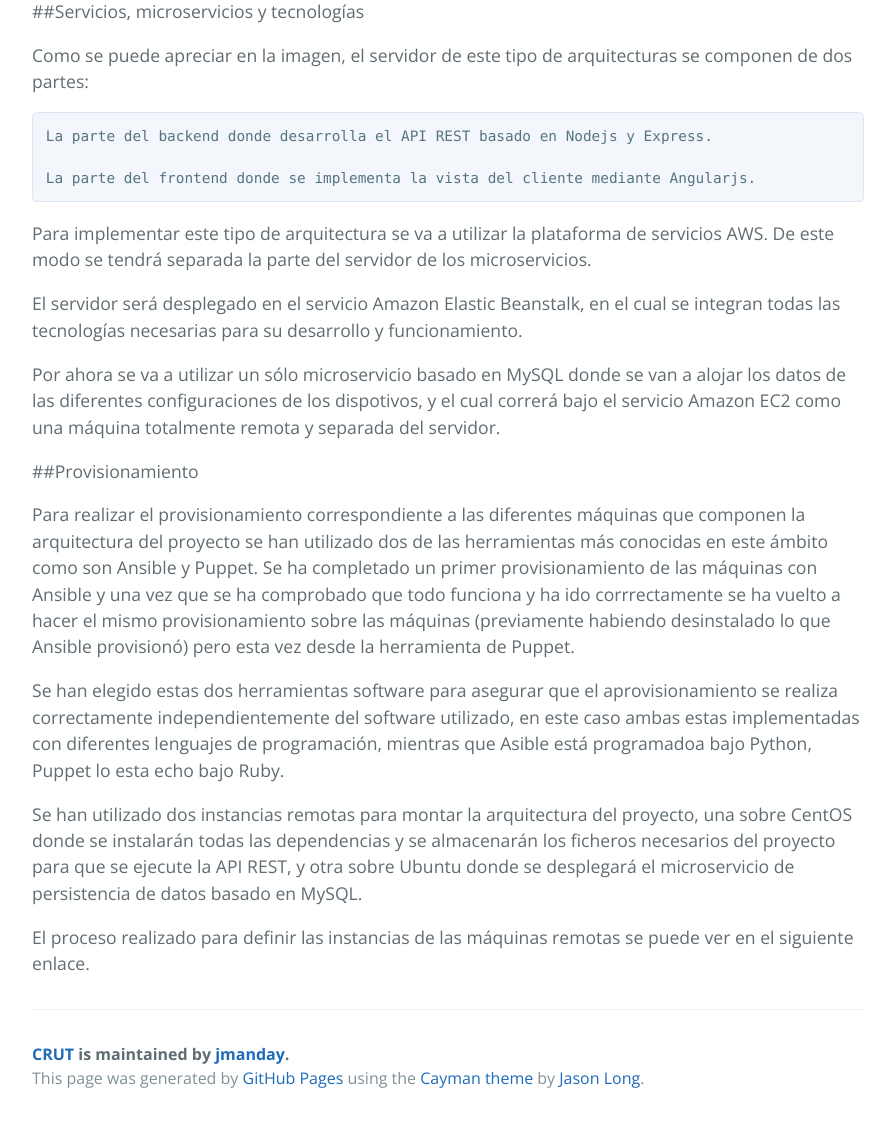
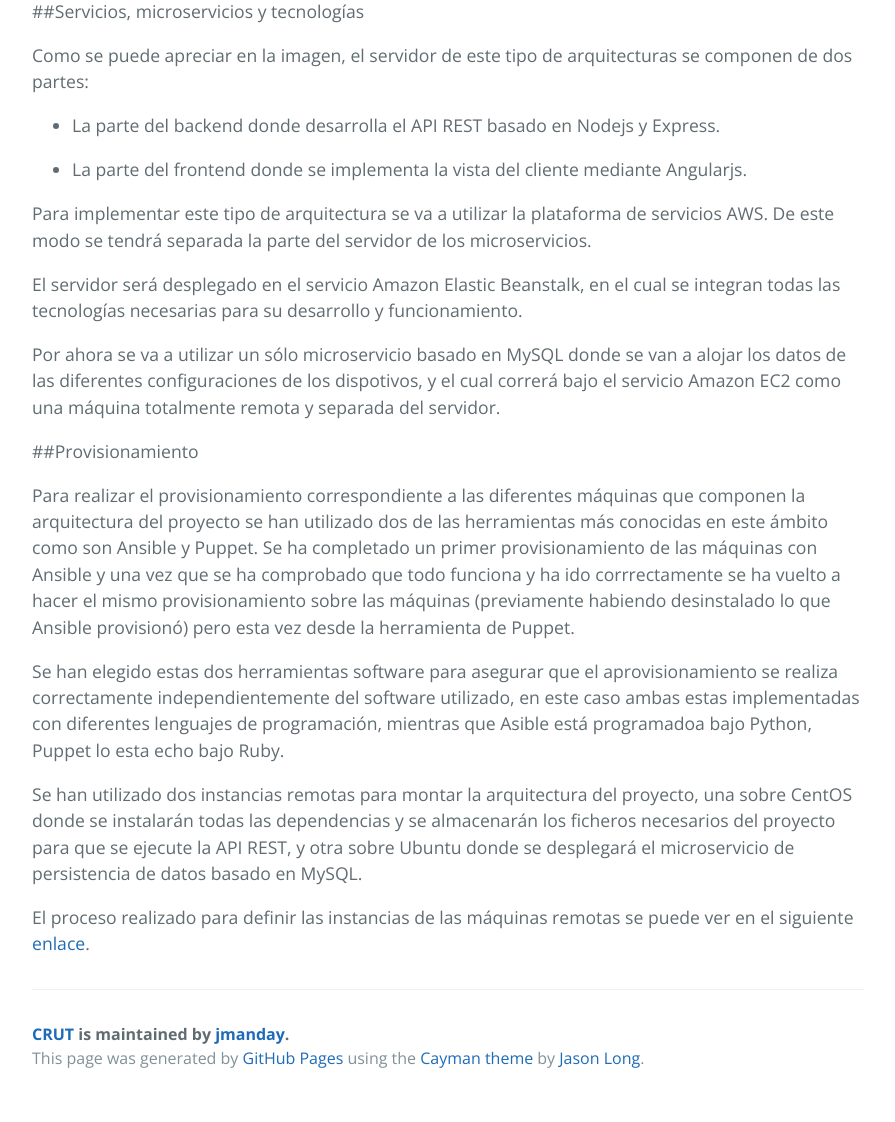
Before and after one commit to jmanday/CRUT, a Jekyll site: the page built from index.md, in a window 1280 px wide and 1400 px high, scrolled down 1492 px. Shown: the part 278-1400 px from the top of the window, without its empty margins (192-1087 px from the left). Built offline with Jekyll 4.4.1, drawn with Linux system fonts in a browser that asks for light colours.

Commit message:
Sync gh-pages with master

```diff
--- a/index.md
+++ b/index.md
@@ -35,9 +35,9 @@ Es por esto por lo que se va a utilizar una arquitectura de microservicios basad
 
 Como se puede apreciar en la imagen, el servidor de este tipo de arquitecturas se componen de dos partes:
 
-    La parte del backend donde desarrolla el API REST basado en Nodejs y Express.
+- La parte del backend donde desarrolla el API REST basado en Nodejs y Express.
 
-    La parte del frontend donde se implementa la vista del cliente mediante Angularjs.
+- La parte del frontend donde se implementa la vista del cliente mediante Angularjs.
 
 Para implementar este tipo de arquitectura se va a utilizar la plataforma de servicios AWS. De este modo se tendrá separada la parte del servidor de los microservicios.
 
@@ -54,4 +54,4 @@ Se han elegido estas dos herramientas software para asegurar que el aprovisionam
 
 Se han utilizado dos instancias remotas para montar la arquitectura del proyecto, una sobre CentOS donde se instalarán todas las dependencias y se almacenarán los ficheros necesarios del proyecto para que se ejecute la API REST, y otra sobre Ubuntu donde se desplegará el microservicio de persistencia de datos basado en MySQL.
 
-El proceso realizado para definir las instancias de las máquinas remotas se puede ver en el siguiente enlace.
+El proceso realizado para definir las instancias de las máquinas remotas se puede ver en el siguiente [enlace](https://github.com/jmanday/CRUT/blob/provisionamiento/README.md#definir-instancias-remotas).
```
Also changed, not shown: README.md.
